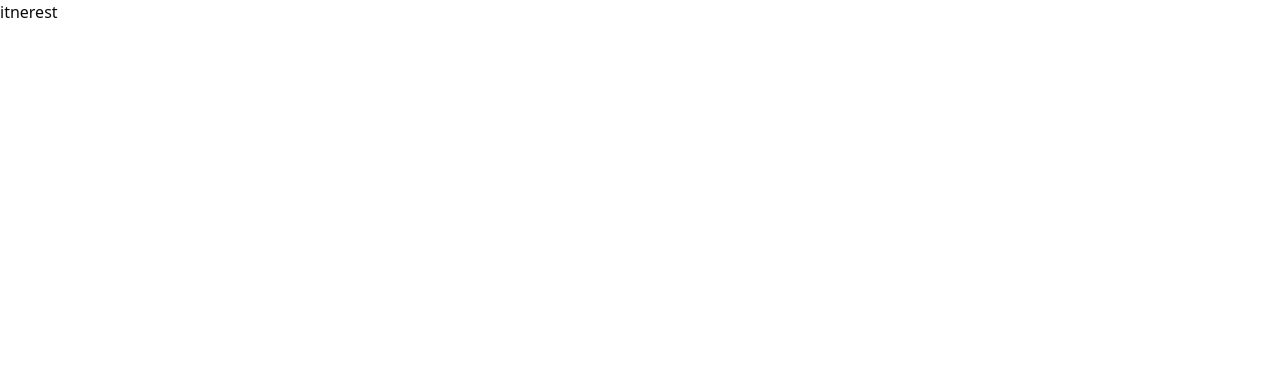
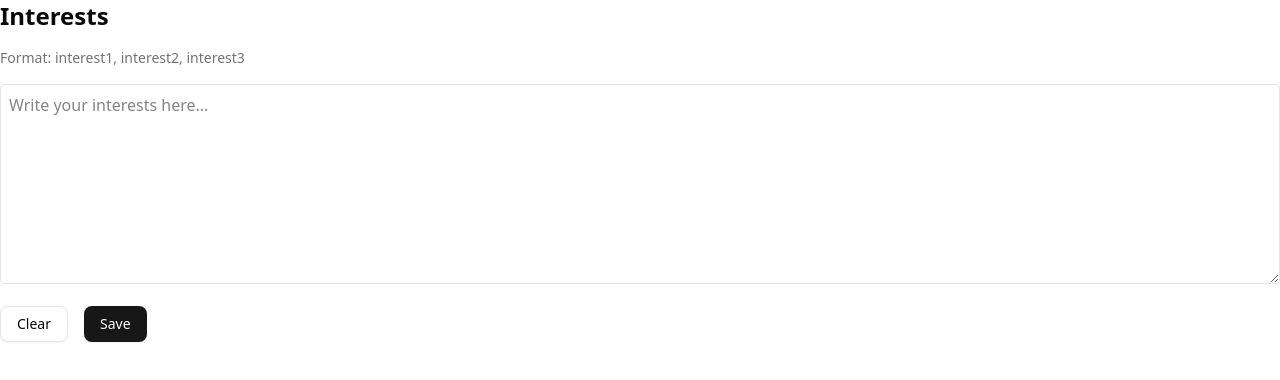
Before and after one commit to Sawyerh1229/TheCallBacks, a Next.js app: page /eventure/interest in a window 1280 px wide. Shown: the top 380 px of the page. Built offline with nearby package versions, Linux system fonts and the light colour scheme; no server answers.

Commit message:
interest page

```diff
--- a/src/app/eventure/interest/page.tsx
+++ b/src/app/eventure/interest/page.tsx
@@ -1,9 +1,94 @@
-import React from 'react'
+"use client"
+
+import React, { useEffect, useState } from "react"
+import { supabase } from "@/lib/supabase"
+import { Button } from "@/components/ui/button"
 
 export default function Interest() {
-  return (
-    <div>
-      <h1>itnerest</h1>
-    </div>
-  )
+    const [text, setText] = useState("")
+    const [userId, setUserId] = useState("")
+
+    useEffect(() => {
+        const fetchInterest = async () => {
+            const {
+                data: { user },
+                error,
+            } = await supabase.auth.getUser()
+
+            if (user) {
+                setUserId(user.id)
+                const { data } = await supabase
+                    .from("UserInterests")
+                    .select("sinterests")
+                    .eq("iuserid", user.id)
+                    .single()
+
+                if (data?.sinterests) {
+                    setText(data.sinterests)
+                }
+            }
+        }
+
+        fetchInterest()
+    }, [])
+
+    const handleSave = async () => {
+    // Check if a row exists first
+    const { data: existing, error: fetchError } = await supabase
+        .from("UserInterests")
+        .select("iid")
+        .eq("iuserid", userId)
+        .maybeSingle()
+
+    if (fetchError) {
+        console.error("Fetch failed:", fetchError.message)
+        alert("Failed to check existing interests.")
+        return
+    }
+
+    if (!existing) {
+        alert("Cannot save: entry does not exist for user.")
+        return
+    }
+
+    // Row exists – proceed to update
+    const { error: updateError } = await supabase
+        .from("UserInterests")
+        .update({ sinterests: text })
+        .eq("iuserid", userId)
+
+    if (updateError) {
+        console.error("Update failed:", updateError.message)
+        alert("Failed to update interests.")
+    } else {
+        alert("Interests updated successfully!")
+    }
 }
+
+
+
+    const handleClear = () => {
+        setText("")
+    }
+
+    return (
+        <div className="space-y-4">
+            <h1 className="text-2xl font-semibold">Interests</h1>
+            <p className="text-sm text-muted-foreground">
+                Format: interest1, interest2, interest3
+            </p>
+            <textarea
+                className="min-h-[200px] w-full p-2 border rounded"
+                value={text}
+                onChange={(e: React.ChangeEvent<HTMLTextAreaElement>) => setText(e.target.value)}
+                placeholder="Write your interests here..."
+            />
+            <div className="flex gap-4">
+                <Button variant="outline" onClick={handleClear}>
+                    Clear
+                </Button>
+                <Button onClick={handleSave}>Save</Button>
+            </div>
+        </div>
+    )
+}
--- a/src/app/eventure/page.tsx
+++ b/src/app/eventure/page.tsx
@@ -7,6 +7,8 @@ import {
     NavigationMenuItem,
     NavigationMenuList,
 } from "@/components/ui/navigation-menu"
+import InterestView from "./interest/page"
+import UrlView from "./url/page"
 
 export default function Eventure() {
 
@@ -90,12 +92,8 @@ export default function Eventure() {
 
             {/* Dynamic Content Below */}
             <div className="mt-36 max-w-2xl mx-auto">
-                {activeTab === "interest" && (
-                    <div>Interest content here</div>
-                )}
-                {activeTab === "url" && (
-                    <div>URL content here</div>
-                )}
+                {activeTab === "interest" && <InterestView />}
+                {activeTab === "url" && <UrlView />}
             </div>
         </div>
     )
--- a/src/components/ui/button.tsx
+++ b/src/components/ui/button.tsx
@@ -50,7 +50,7 @@ function Button({
   return (
     <Comp
       data-slot="button"
-      className={cn(buttonVariants({ variant, size, className }))}
+      className={cn("cursor-pointer", buttonVariants({ variant, size, className }))}
       {...props}
     />
   )
```
Lines whose indentation alone changed are shown as unchanged.
